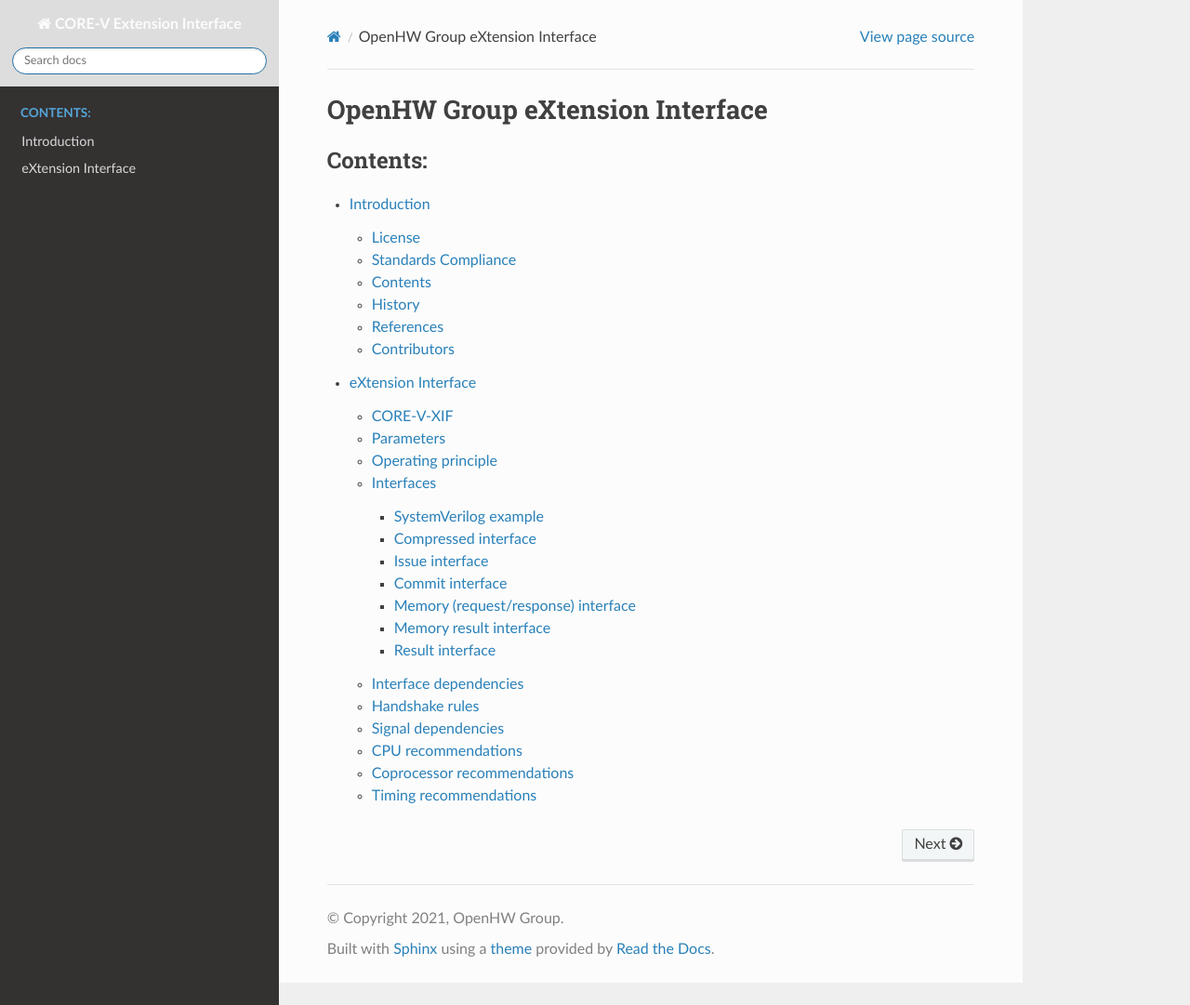
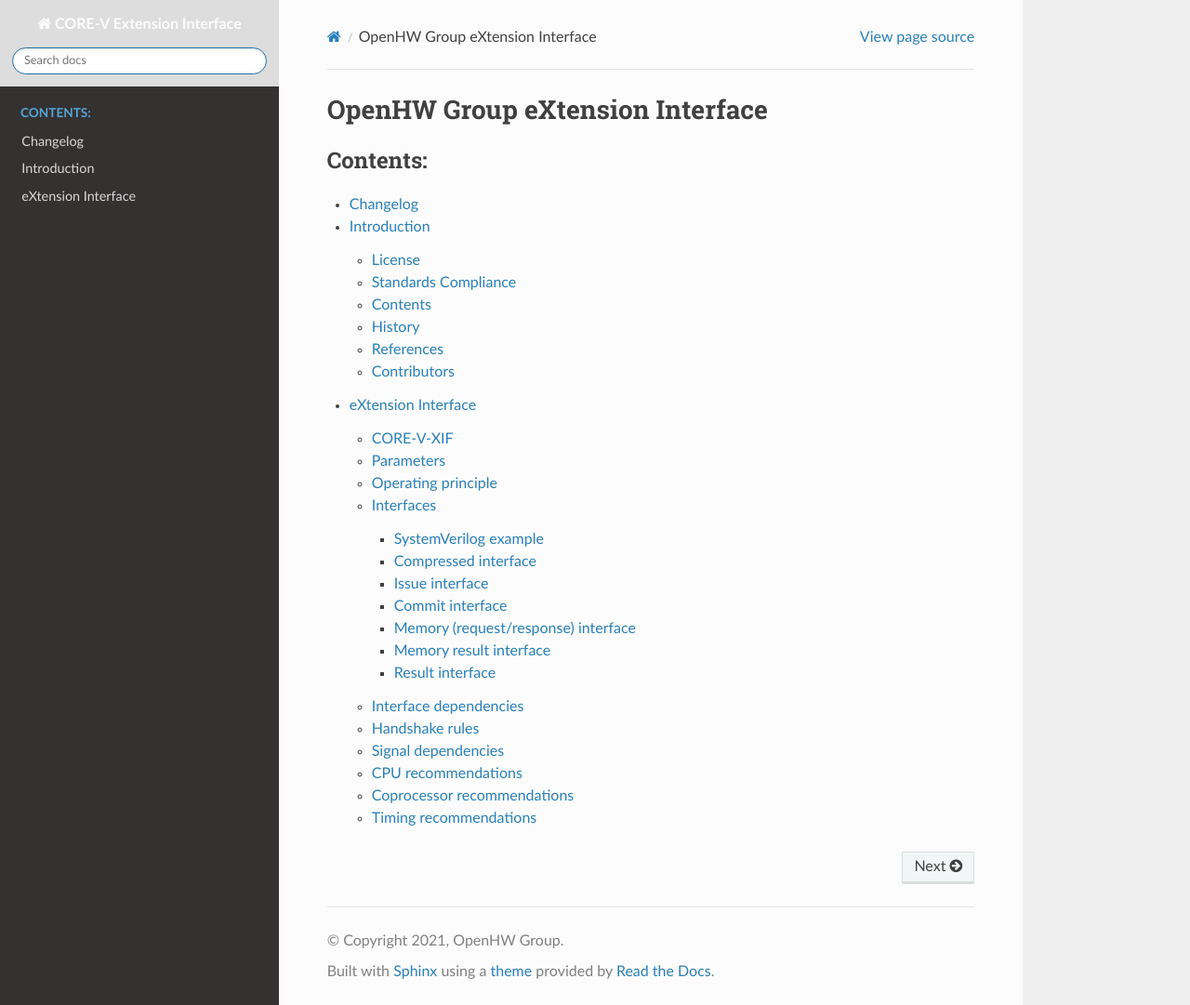
Before and after one commit to openhwgroup/core-v-xif, a Sphinx documentation site: the page built from docs/source/index.rst, in a window 1280 px wide and 1081 px high. Shown: the whole window at 93% size. Built offline with Sphinx 7.4.7 and the Read the Docs theme 2.0.0, drawn with Linux system fonts in a browser that asks for light colours.

Commit message:
Addition of changelog
Signed-off-by: Arjan Bink <Arjan.Bink@silabs.com>

```diff
--- a/docs/requirements.txt
+++ b/docs/requirements.txt
@@ -2,3 +2,4 @@
 sphinx-rtd-theme
 recommonmark
 sphinxcontrib-svg2pdfconverter
+sphinx_github_changelog
--- a/docs/source/conf.py
+++ b/docs/source/conf.py
@@ -43,6 +43,7 @@
     'sphinx.ext.todo',
     'recommonmark',
     'sphinxcontrib.inkscapeconverter',
+    'sphinx_github_changelog',
 ]
 
 # Add any paths that contain templates here, relative to this directory.
--- a/docs/source/index.rst
+++ b/docs/source/index.rst
@@ -5,5 +5,6 @@
    :maxdepth: 3
    :caption: Contents:
 
+   preface
    intro
    x_ext
--- /dev/null
+++ b/docs/source/preface.rst
@@ -0,0 +1,5 @@
+Changelog
+=========
+
+.. changelog::
+    :github: https://github.com/openhwgroup/core-v-xif/releases/
```
